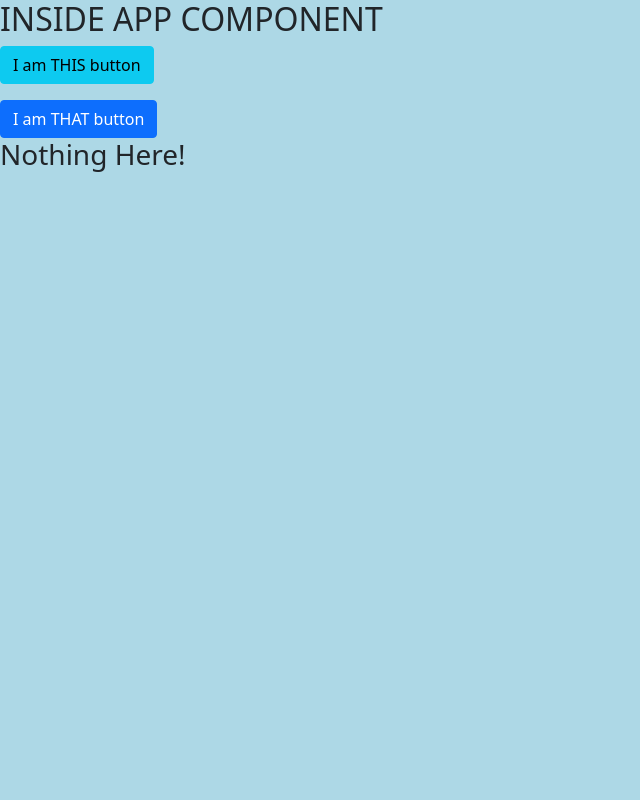
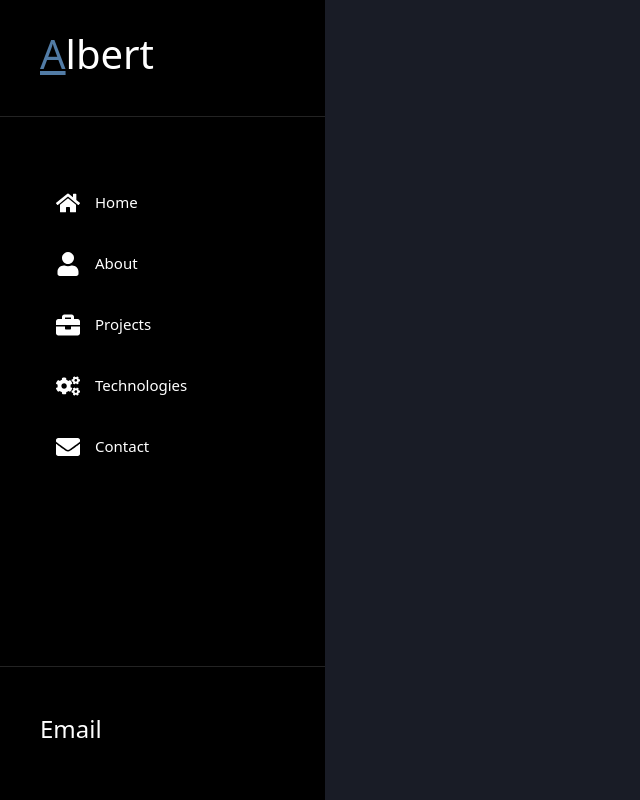
Before and after one commit to albertchitta/personal-bio, a React app: page / in a window 1280 px wide. Shown: the whole page, without its empty margins (0-640 px from the left). Built offline with nearby package versions, Linux system fonts and the light colour scheme.

Commit message:
Completed navbar

```diff
--- a/package.json
+++ b/package.json
@@ -1,5 +1,5 @@
 {
-  "name": "react-template-2021",
+  "name": "albert-chittaphong",
   "version": "0.1.0",
   "private": true,
   "dependencies": {
@@ -11,10 +11,13 @@
     "prop-types": "^15.7.2",
     "react": "^17.0.2",
     "react-dom": "^17.0.2",
+    "react-icons": "^4.3.1",
+    "react-pro-sidebar": "^0.7.1",
     "react-router-dom": "^5.3.0",
     "react-scripts": "4.0.3",
     "reactstrap": "^8.10.0",
     "sass": "^1.42.1",
+    "styled-components": "^5.3.3",
     "web-vitals": "^1.0.1"
   },
   "scripts": {
--- a/public/index.html
+++ b/public/index.html
@@ -24,7 +24,7 @@
       work correctly both with client-side routing and a non-root public URL.
       Learn how to configure a non-root public URL by running `npm run build`.
     -->
-    <title>CHANGE ME - REACT TEMPLATE</title>
+    <title>Albert Chittaphong</title>
   </head>
   <body>
     <noscript>You need to enable JavaScript to run this app.</noscript>
--- a/src/Initialize/index.js
+++ b/src/Initialize/index.js
@@ -1,39 +1,8 @@
-import React, { useState } from 'react';
+import React from 'react';
+import Navigation from '../components/Navigation';
 
 function Initialize() {
-  const [domWriting, setDomWriting] = useState('Nothing Here!');
-
-  const handleClick = (e) => {
-    console.warn(`You clicked ${e.target.id}`);
-    setDomWriting(`You clicked ${e.target.id}! Check the Console!`);
-  };
-
-  return (
-    <div className="App">
-      <h2>INSIDE APP COMPONENT</h2>
-      <div>
-        <button
-          type="button"
-          id="this-button"
-          className="btn btn-info"
-          onClick={handleClick}
-        >
-          I am THIS button
-        </button>
-      </div>
-      <div>
-        <button
-          type="button"
-          id="that-button"
-          className="btn btn-primary mt-3"
-          onClick={handleClick}
-        >
-          I am THAT button
-        </button>
-      </div>
-      <h3>{domWriting}</h3>
-    </div>
-  );
+  return <Navigation />;
 }
 
 export default Initialize;
--- /dev/null
+++ b/src/components/Navigation.js
@@ -0,0 +1,93 @@
+import React, { useState } from 'react';
+import { NavLink } from 'react-router-dom';
+import {
+  ProSidebar,
+  Menu,
+  MenuItem,
+  SidebarHeader,
+  SidebarFooter,
+  SidebarContent,
+} from 'react-pro-sidebar';
+import {
+  FaHome,
+  FaUser,
+  FaBriefcase,
+  FaCogs,
+  FaEnvelope,
+} from 'react-icons/fa';
+import 'react-pro-sidebar/dist/css/styles.css';
+
+export default function Navigation() {
+  const [activeMenu, setActiveMenu] = useState(0);
+  return (
+    <ProSidebar>
+      <SidebarHeader>
+        <h1>
+          <span className="first-word">A</span>lbert
+        </h1>
+      </SidebarHeader>
+      <SidebarContent>
+        <Menu>
+          <MenuItem
+            icon={<FaHome size="24px" color="white" />}
+            className={
+              activeMenu === 1 ? 'pro-menu-item-active' : 'pro-menu-item'
+            }
+            onClick={() => setActiveMenu(1)}
+          >
+            <NavLink exact to="/">
+              Home
+            </NavLink>
+          </MenuItem>
+          <MenuItem
+            icon={<FaUser size="24px" color="white" />}
+            className={
+              activeMenu === 2 ? 'pro-menu-item-active' : 'pro-menu-item'
+            }
+            onClick={() => setActiveMenu(2)}
+          >
+            <NavLink exact to="/about">
+              About
+            </NavLink>
+          </MenuItem>
+          <MenuItem
+            icon={<FaBriefcase size="24px" color="white" />}
+            className={
+              activeMenu === 3 ? 'pro-menu-item-active' : 'pro-menu-item'
+            }
+            onClick={() => setActiveMenu(3)}
+          >
+            <NavLink exact to="/projects">
+              Projects
+            </NavLink>
+          </MenuItem>
+          <MenuItem
+            icon={<FaCogs size="24px" color="white" />}
+            className={
+              activeMenu === 4 ? 'pro-menu-item-active' : 'pro-menu-item'
+            }
+            onClick={() => setActiveMenu(4)}
+          >
+            <NavLink exact to="/technologies">
+              Technologies
+            </NavLink>
+          </MenuItem>
+          <MenuItem
+            icon={<FaEnvelope size="24px" color="white" />}
+            className={
+              activeMenu === 5 ? 'pro-menu-item-active' : 'pro-menu-item'
+            }
+            onClick={() => setActiveMenu(5)}
+          >
+            <NavLink exact to="/contact">
+              Contact
+            </NavLink>
+          </MenuItem>
+        </Menu>
+      </SidebarContent>
+      <SidebarFooter>
+        <h4>Email</h4>
+      </SidebarFooter>
+    </ProSidebar>
+  );
+}
--- a/src/index.js
+++ b/src/index.js
@@ -1,5 +1,6 @@
 import React from 'react';
 import ReactDOM from 'react-dom';
+import { BrowserRouter as Router } from 'react-router-dom';
 import './styles/index.scss';
 import Initialize from './Initialize';
 import reportWebVitals from './reportWebVitals';
@@ -8,7 +9,9 @@ import 'bootstrap/dist/css/bootstrap.min.css';
 
 ReactDOM.render(
   <React.StrictMode>
-    <Initialize />
+    <Router>
+      <Initialize />
+    </Router>
   </React.StrictMode>,
   document.getElementById('root'),
 );
--- a/src/styles/globals/_variables.scss
+++ b/src/styles/globals/_variables.scss
@@ -1 +1,19 @@
-$favColor: lightblue;
+$favColor: #191c26;
+
+$sidebar-bg-color: #000000 !default;
+$sidebar-color: #ffffff !default;
+$sidebar-width: 325px !default;
+$sidebar-collapsed-width: 80px !default;
+$highlight-color: #ffffff !default;
+$submenu-bg-color: #2b2b2b !default;
+$submenu-bg-color-collapsed: #2b2b2b !default;
+$icon-bg-color: #2b2b2b !default;
+$icon-size: 35px !default;
+
+$breakpoint-xs: 480px !default;
+$breakpoint-sm: 576px !default;
+$breakpoint-md: 768px !default;
+$breakpoint-lg: 992px !default;
+$breakpoint-xl: 1200px !default;
+
+@import '~react-pro-sidebar/dist/scss/styles.scss';
--- a/src/styles/globals/index.scss
+++ b/src/styles/globals/index.scss
@@ -1 +1,58 @@
 @import 'variables';
+
+body {
+  background-color: $favColor !important;
+
+  .pro-sidebar {
+    background-color: $sidebar-bg-color;
+    color: $sidebar-color;
+    height: 100vh;
+    width: $sidebar-width;
+
+    .pro-menu {
+      a, a:hover {
+        color: $sidebar-color;
+      }
+    }
+
+    .pro-sidebar-inner {
+      background-color: $sidebar-bg-color;
+    }
+
+    .pro-sidebar-header {
+      .first-word {
+        color: #527ca6;
+        text-decoration: underline;
+      }
+      padding: 30px 40px;
+    }
+
+    .pro-sidebar-content {
+      justify-content: center;
+      flex: 10%;
+      font-weight: 500;
+      padding: 40px 30px;
+
+      .pro-menu-item {
+        margin: 10px 0;
+      }
+    }
+
+    .pro-menu-item:hover {
+      background-color: $favColor;
+      border-radius: 8px;
+    }
+
+    .pro-menu-item-active {
+      background-color: $favColor;
+      border-radius: 8px;
+      color: $sidebar-color !important;
+      font-size: 24px !important;
+    }
+
+    .pro-sidebar-footer {
+      padding: 48px 40px;
+      justify-content: center;
+    }
+  }
+}
--- a/src/styles/index.scss
+++ b/src/styles/index.scss
@@ -1,6 +1,2 @@
 @import '~@fortawesome/fontawesome-free/css/all.min.css';
 @import 'globals';
-
-body {
-  background-color: $favColor !important;
-}
```
Also changed, not shown: src/views/About.js (added), src/views/Contact.js (added), src/views/Home.js (added), src/views/Projects.js (added), src/views/Technologies.js (added), 1 other file.
